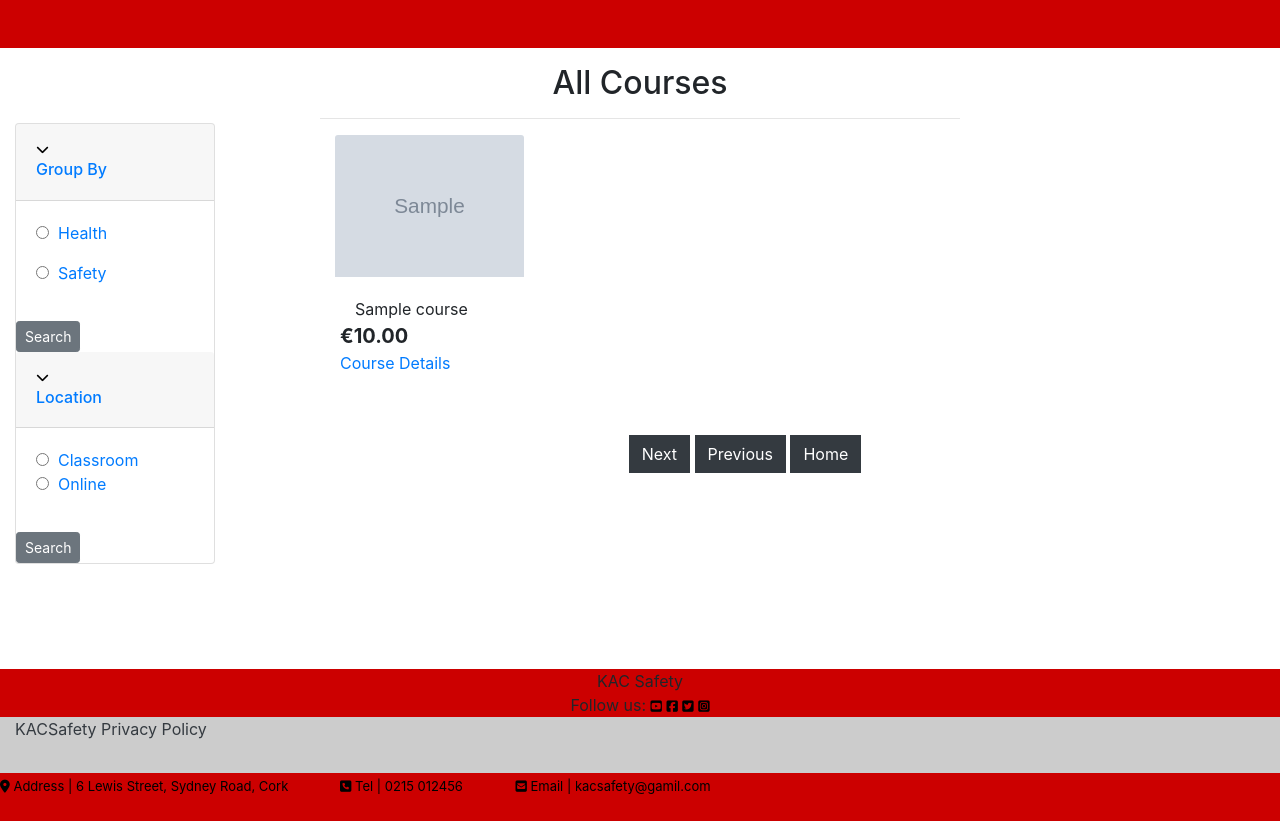
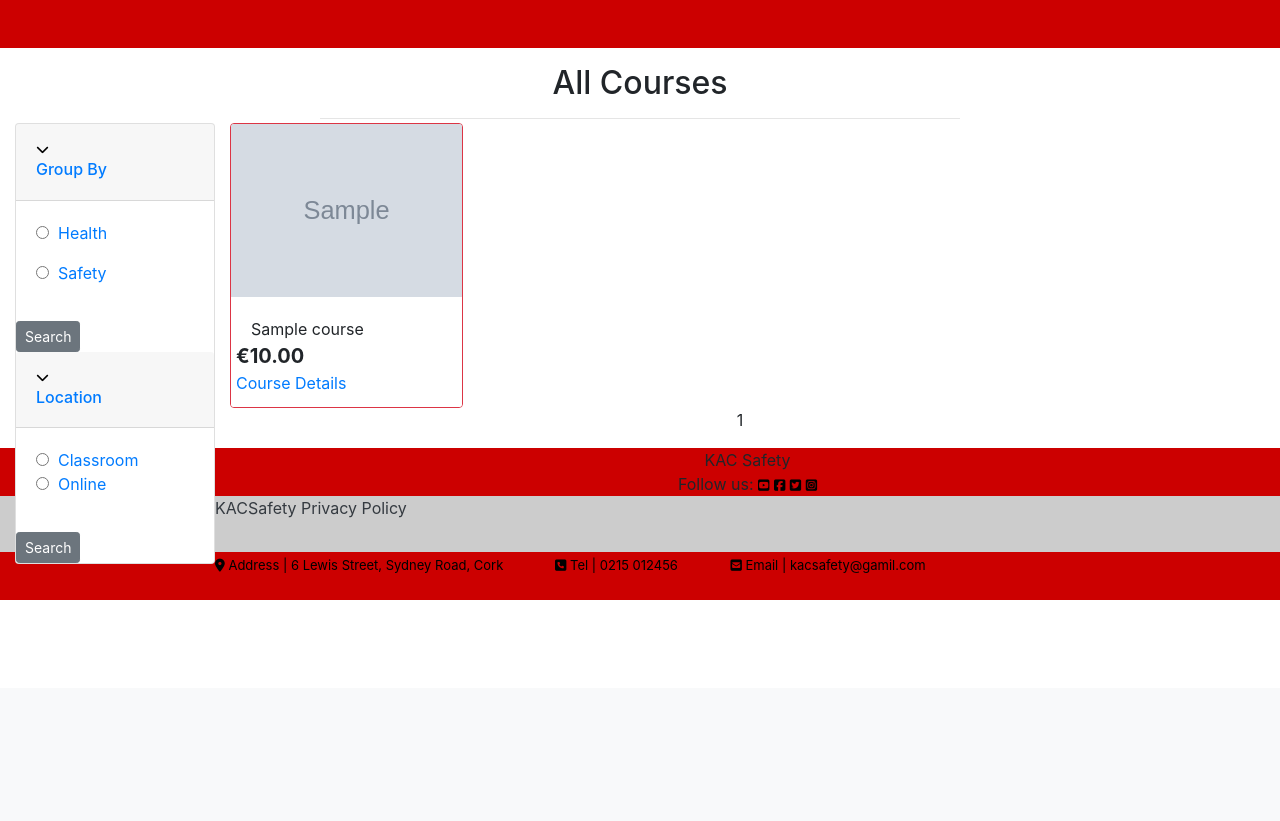
Before and after one commit to NBJIN/kacsafetya, a Django app: page /courses/all_courses/ in a window 1280 px wide. Shown: the part 112-933 px from the top of the page. After the commit the page ends 712 px from the top, so only its background shows below. Run offline with Django 3.2, Linux system fonts and the light colour scheme; tables that the repository leaves empty hold one stand-in row (values such as "Sample post"); grey boxes marked "Sample" are stand-in pictures; some libraries are stand-ins or nearby versions.

Commit message:
Add pagination to all_courses page

```diff
--- a/courses/templates/courses/all_courses.html
+++ b/courses/templates/courses/all_courses.html
@@ -18,6 +18,7 @@
       <hr class="w-50 mb-1">
     </div>
   </div>
+
 
   <div class="card" style="width: 200px;">
     <article class="filter-group">
@@ -70,12 +71,12 @@
   </div>
 
   <div class="row">
-    <div class="product-container col-10 offset-3">
-      <div class="row mt-1 mb-2"></div>
-      <div class="row">
-        {% for course in courses %}
+    <!-- <div class="product-container col-10 offset-3"> -->
+      <!-- <div class="row mt-1 mb-2"></div> -->
+      <!-- <div class="row"> -->
+        {% for course in page_obj %}
         <div class="col-sm-6 col-md-6 col-lg-4 col-xl-3">
-          <div class="card h-100 border-0">
+          <div class="card h-100 border-danger">
             {% if course.image %}
             <a href="{% url 'detailed_courses' course_id=course.id %}">
               <img class="card-img-top img-fluid" src="{{ course.image.url }}" alt="{{ course.title }}">
@@ -120,33 +121,40 @@
         </div>
         {% endif %}
         {% endfor %}
-      </div>
-    </div>
+      <!-- </div> -->
+    <!-- </div> -->
   </div>
-</div>
 
 
-<p class="d-lg-block button-options">
-  <a class="btn btn-dark rounded-0 mt-5" href="" role="button">Next</a>
-  <a class="btn btn-dark rounded-0 mt-5" href="" role="button">Previous</a>
-  <a class="btn btn-dark rounded-0 mt-5" href="{% url 'landing' %}">Home</a>
-</p>
 
-<!-- <nav aria-label="...">
-    <ul class="pagination">
-      <li class="page-item disabled">
-        <a class="page-link" href="#!" tabindex="-1">Previous</a>
-      </li>
-      <li class="page-item"><a class="page-link" href="#!">1</a></li>
-      <li class="page-item active">
-        <a class="page-link" href="#!">2 <span class="sr-only">(current)</span></a>
-      </li>
-      <li class="page-item"><a class="page-link" href="#!">3</a></li>
-      <li class="page-item">
-        <a class="page-link" href="#!">Next</a>
-      </li>
-    </ul>
-  </nav> -->
+
+    {% if is_paginated %}
+    <nav aria-label="Page navigation">
+      <ul class="pagination justify-content-center">
+        {% if page_obj.has_previous %}
+        <li class="page-item">
+          <a class="page-link-previous btn btn-dark rounded-0" href="?page={{ page_obj.previous_page_number }}" role="button">&laquo; Previous</a>
+        </li>
+
+        {% endif %}
+        <span class="pagination-number">&nbsp; {{ page_obj.number }} &nbsp;</span>
+        {% if page_obj.has_next %}
+        <li class="page-item">
+          <a class="page-link-next btn btn-dark rounded-0" href="?page={{ page_obj.next_page_number }}" role="button">Next &raquo;</a></li>
+        {% endif %}
+      </ul>
+    </nav>
+  {% endif %}
+
+  <!-- <p class="d-lg-block button-options"> -->
+    <!-- <a class="btn btn-dark rounded-0 mt-5" href="" role="button">Next</a>
+    <a class="btn btn-dark rounded-0 mt-5" href="" role="button">Previous</a> -->
+    <!-- <a class="btn btn-dark rounded-0 mt-5" href="{% url 'landing' %}">Home</a>
+  </p> -->
+
+
+
+</div>
 
 {% endblock %}
 
--- a/courses/urls.py
+++ b/courses/urls.py
@@ -3,17 +3,18 @@ from . import views
 
 
 urlpatterns = [
-    path('all_courses/', views.all_courses, name='all_courses'),
-    path('all_courses/location/<str:location>/',
+     path('all_courses/', views.all_courses, name='all_courses'),
+     path('all_courses/location/<str:location>/',
          views.all_courses_location,
          name='all_courses_location'),
-    path('all_courses/group_by/<str:group_by>/', views.all_courses_group_by,
+     path('all_courses/group_by/<str:group_by>/', views.all_courses_group_by,
          name='all_courses_group_by'),
-    path('courses/detail/<int:course_id>/', views.detailed_courses,
+     path('courses/detail/<int:course_id>/', views.detailed_courses,
          name='detailed_courses'),
-    path('add/', views.add_courses, name='add_courses'),
-    path('edit/<int:courses_id>/', views.edit_courses,
+     path('add/', views.add_courses, name='add_courses'),
+     path('edit/<int:courses_id>/', views.edit_courses,
          name='edit_courses'),
-    path('delete/<int:courses_id>/', views.delete_courses,
+     path('delete/<int:courses_id>/', views.delete_courses,
          name='delete_courses'),
+     path('all_courses/', views.all_courses, name='all_courses_paginate_by'),
 ]
--- a/courses/views.py
+++ b/courses/views.py
@@ -4,23 +4,33 @@ from django.contrib import messages
 from django.contrib.auth.decorators import login_required
 from .models import Courses, Location, Group_By
 from .forms import CoursesForm
+from django.core.paginator import Paginator
 
 
 def all_courses(request):
     """ A view to show list of all courses """
+    queryset = Courses.objects.all()
+    # courses = Courses.objects.order_by('id')
+    paginate_by = 4
 
-    courses = Courses.objects.all()
+    paginator = Paginator(queryset, paginate_by)
+    page_number = request.GET.get('page')
+    page_obj = paginator.get_page(page_number)
+
     # Locations = None
-    locations = Location.objects.all()
-    group_by = Group_By.objects.all()
-    lookup = None
+    # locations = Location.objects.all()
+    # group_by = Group_By.objects.all()
+    # lookup = None
     # group_by = None
+    # paginate_by = 4
 
     context = {
-        'courses': courses,
-        'locations': locations,
-        'group_by': group_by,
-        'search_term': lookup,
+        'page_obj': page_obj,
+        'is_paginated': True,
+        # 'courses': courses,
+        # 'locations': locations,
+        # 'group_by': group_by,
+        # 'search_term': lookup,
     }
 
     return render(request, 'courses/all_courses.html', context)
@@ -28,7 +38,7 @@ def all_courses(request):
 
 def all_courses_location(request, location):
     lookup = None
-    location = None
+    # location = None
 
     if request.GET:
         if 'location' in request.GET:
@@ -46,6 +56,20 @@ def all_courses_location(request, location):
 
             lookup = Q(title__icontains=lookup) | Q(details__icontains=lookup)
             courses = courses.filter(lookup)
+    else:
+        courses = Courses.objects.all()
+
+    paginator = Paginator(courses, 4)
+    page_number = request.GET.get('page')
+    page_obj = paginator.get_page(page_number)
+
+    context = {
+        'page_obj': page_obj,
+        'locations': locations,
+        'search_term': lookup,
+    }
+
+    return render(request, 'courses/all_courses.html', context)
 
 
 def all_courses_group_by(request, group_by):
@@ -60,10 +84,14 @@ def all_courses_group_by(request, group_by):
         elif group_by == 'safety':
             courses = courses.filter(group='Safety')
 
+    paginator = Paginator(courses, 4)
+    page_number = request.GET.get('page')
+    page_obj = paginator.get_page(page_number)
+
     context = {
-        'courses': courses,
+        'page_obj': page_obj,
         'search_term': lookup,
-        'current_Locations': Locations,
+        # 'current_Locations': Locations,
         'current_group': group_by,
 
     }
--- a/static/css/base.css
+++ b/static/css/base.css
@@ -260,12 +260,18 @@ input[name='q']::placeholder {
     margin-left: 10%;
 }
 
+
 /* button outline black on the detailed courses page */
 .btn-outline-black {
     background: white;
     color: black !important; /* use important to overife link color for <a> elements */
     border: 1px solid black;
 }
+
+/* a.page-link-previous {
+    color: black;
+    background-color: #343a40;
+} */
 
 /* button outline black on the detailed courses page */
 .btn-outline-black:hover,
```
